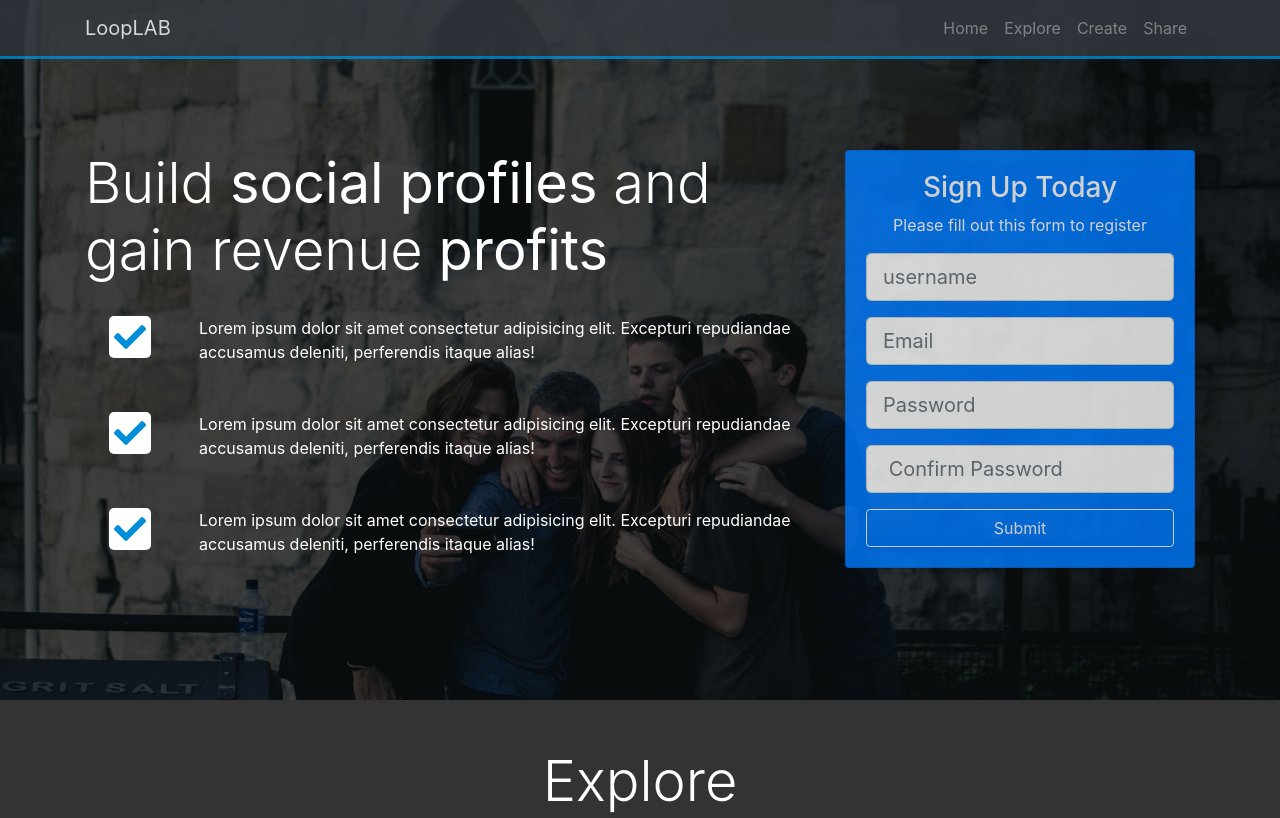
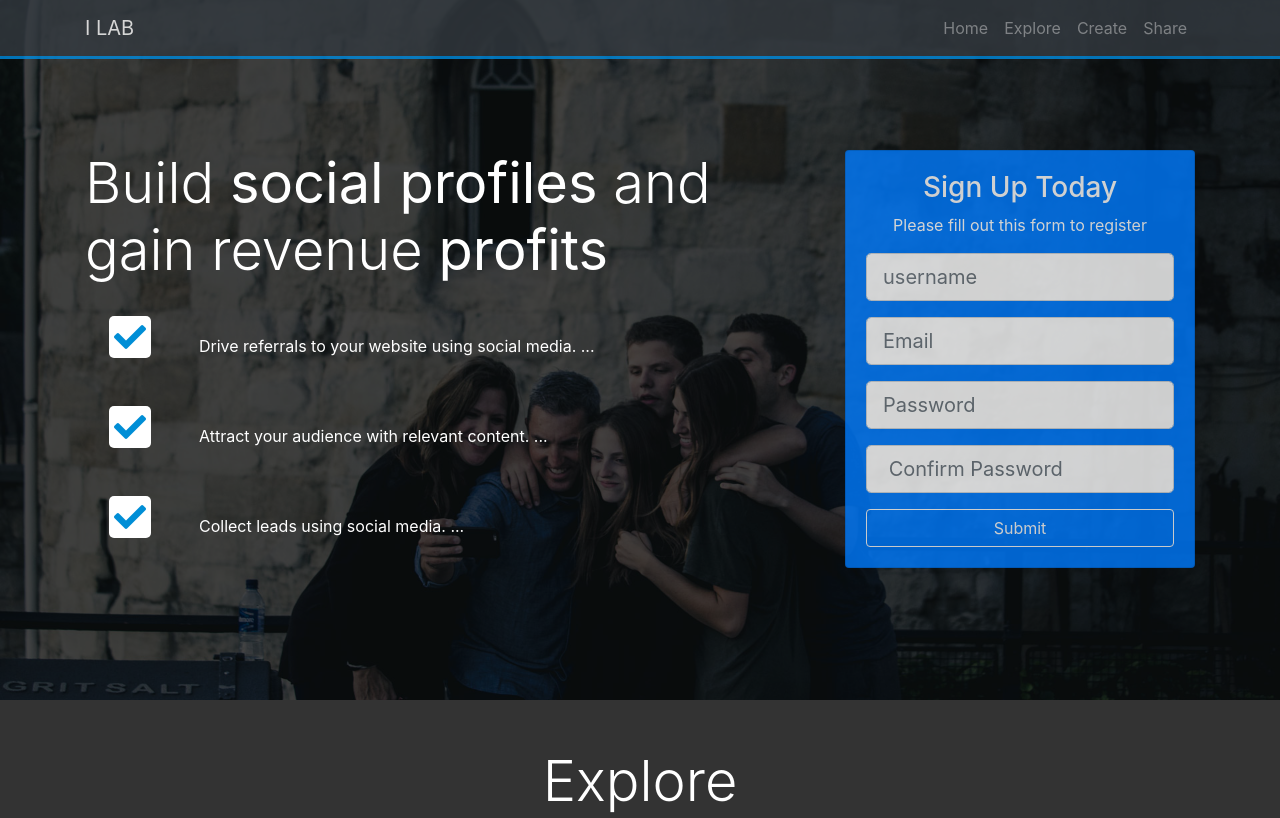
Before and after one commit to imraan-ultra/ilab, a plain HTML site: page index.html in a window 1280 px wide. Shown: the top 818 px of the page. Drawn offline with nearby package versions, Linux system fonts and the light colour scheme.

Commit message:
customise

```diff
--- a/index.html
+++ b/index.html
@@ -14,7 +14,7 @@
 <body>
     <nav class="navbar navbar-expand-sm bg-dark navbar-dark fixed-top">
         <div class="container">
-            <a href="index.html" class="navbar-brand">LoopLAB</a>
+            <a href="index.html" class="navbar-brand">I LAB</a>
             <button class="navbar-toggler" data-toggle="collapse" data-target="#navbarCollapse">
                 <span class="navbar-toggler-icon"></span>
             </button>
@@ -48,7 +48,7 @@
                                 <i class="fas fa-check fa-2x"></i>
                             </div>
                             <div class="p-4 align-self-end">
-                                Lorem ipsum dolor sit amet consectetur adipisicing elit. Excepturi repudiandae accusamus deleniti, perferendis itaque alias!
+                                Drive referrals to your website using social media. ...
                             </div>
                         </div>
                         <div class="d-flex">
@@ -56,7 +56,7 @@
                                 <i class="fas fa-check fa-2x"></i>
                             </div>
                             <div class="p-4 align-self-end">
-                                Lorem ipsum dolor sit amet consectetur adipisicing elit. Excepturi repudiandae accusamus deleniti, perferendis itaque alias!
+                                Attract your audience with relevant content. ...
                             </div>
                         </div>
                         <div class="d-flex">
@@ -64,7 +64,7 @@
                                 <i class="fas fa-check fa-2x"></i>
                             </div>
                             <div class="p-4 align-self-end">
-                                Lorem ipsum dolor sit amet consectetur adipisicing elit. Excepturi repudiandae accusamus deleniti, perferendis itaque alias!
+                                Collect leads using social media. ...
                             </div>
                         </div>
                     </div>
--- a/style.css
+++ b/style.css
@@ -4,7 +4,7 @@ body {
 }
 
 .navbar {
-    border-bottom: #008ed6 3px solid;
+    border-bottom: #008de0 3px solid;
     opacity: 0.8;
 }
 
```
